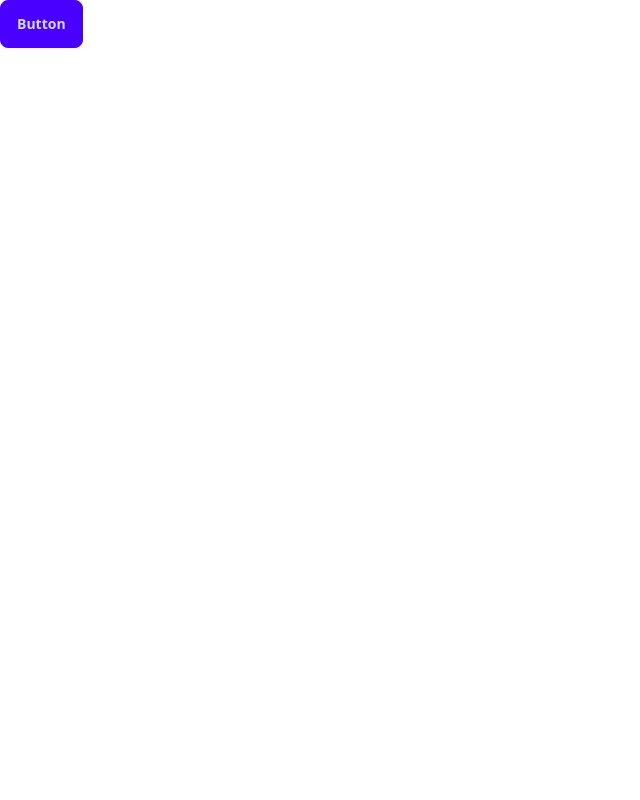
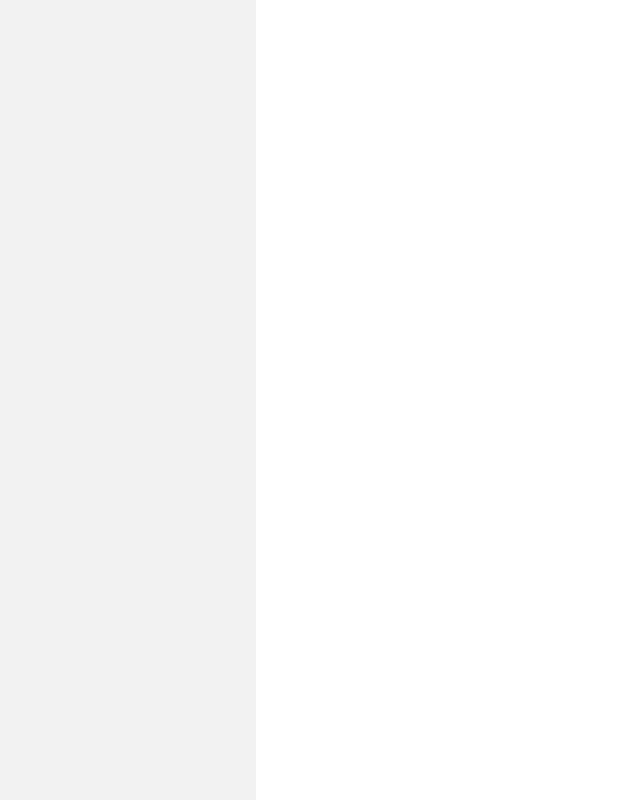
Before and after one commit to gabrielscapim/soft-board, a React (Vite) app: page / in a window 1280 px wide. Shown: the whole page, without its empty margins (0-640 px from the left). Built offline with nearby package versions, Linux system fonts and the light colour scheme; the HTML template or start-up script is replaced by a standard one.

Commit message:
Create components drawer

```diff
--- a/src/App.tsx
+++ b/src/App.tsx
@@ -1,12 +1,10 @@
+import { ComponentsDrawer } from './components'
 import './index.css'
 
 function App () {
   return (
     <>
-      <button
-        className="btn btn-primary">
-        Button
-      </button>
+      <ComponentsDrawer />
     </>
   )
 }
--- /dev/null
+++ b/src/components/ComponentsDrawer/ComponentsDrawer.tsx
@@ -0,0 +1,10 @@
+export function ComponentsDrawer () {
+  return (
+    <div className="drawer lg:drawer-open">
+      <input type="checkbox" className="drawer-toggle" />
+      <div className="drawer-side">
+        <ul className="menu bg-base-200 text-base-content min-h-full w-64 p-4" />
+      </div>
+    </div>
+  )
+}
--- /dev/null
+++ b/src/components/ComponentsDrawer/index.ts
@@ -0,0 +1 @@
+export * from './ComponentsDrawer'
--- /dev/null
+++ b/src/components/index.ts
@@ -0,0 +1 @@
+export * from './ComponentsDrawer'
```
